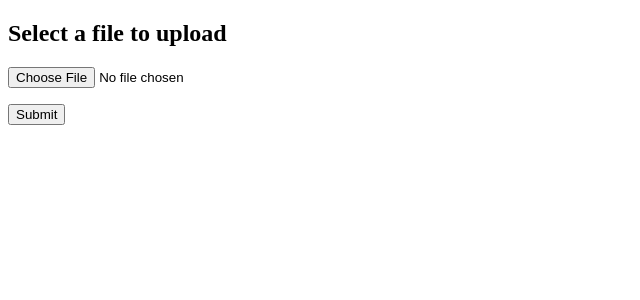
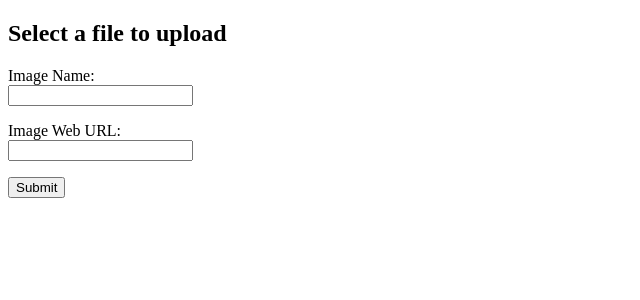
Before and after one commit to dpannguyen/image-repository, a Flask app: page /upload in a window 1280 px wide. Shown: the top 300 px of the page, without its empty margins (0-640 px from the left). Run offline with Flask 2, Linux system fonts and the light colour scheme.

Commit message:
add web image to db and get labels from api

```diff
--- a/requirements.txt
+++ b/requirements.txt
@@ -1,3 +1,3 @@
+flask
 mysql-connector-python
-flask
-secrets
+requests
--- a/server.py
+++ b/server.py
@@ -1,32 +1,33 @@
-import flask
-import os
+import requests
 import secrets
 import sqlite3 as sql
-from werkzeug.utils import secure_filename
+from flask import Flask, render_template, flash, redirect, request
 
-UPLOAD_FOLDER = 'static/'
+
 ALLOWED_EXTENSIONS = set(['png', 'jpg', 'jpeg'])
+API_URL = "https://google-ai-vision.p.rapidapi.com/cloudVision/imageLabelsDetection"
 
-app = flask.Flask(__name__)
+app = Flask(__name__)
 app.secret_key = secrets.token_urlsafe(16)
-app.config['UPLOAD_FOLDER'] = UPLOAD_FOLDER
+
 
 def get_connection():
     conn = None
     try:
-        conn = sql.connect('repository.db')
-        print("Connected to repository")
+        conn = sql.connect('collection.db')
+        print("Connected to image collection")
     except:
-        print("Failed to connect to repository")
+        print("Failed to connect to image collection")
     return conn
 
 
 def initialize_repository():
     conn = get_connection()
     conn.execute("DROP TABLE IF EXISTS images")
-    conn.execute("CREATE TABLE images(id INT PRIMARY KEY NOT NULL, name TEXT NOT NULL, url TEXT NOT NULL, labels TEXT NOT NULL)")
+    conn.execute("CREATE TABLE images(name TEXT, url TEXT UNIQUE, labels TEXT)")
     conn.commit()
-    print("Initialized repository")
+    print("Initialized image collection")
+
 
 def check_extension(filename):
     print(filename)
@@ -36,46 +37,70 @@ def check_extension(filename):
     return ext in ALLOWED_EXTENSIONS
 
 
+def connect_to_api(image_url):
+    url = API_URL
+
+    with open('api_key.bin', encoding = 'utf-8') as binary_file:
+        api_key = binary_file.read()
+    headers = {
+        'content-type': "application/json",
+        'x-rapidapi-key': str(api_key),
+        'x-rapidapi-host': "google-ai-vision.p.rapidapi.com"
+    }
+
+    payload = "{\"source\": \"" + image_url + "\", \"sourceType\": \"url\"}"
+    response = requests.request("POST", url, data = payload, headers = headers)
+
+    print(response.text)
+    return response.json()
+
+
+def get_image_labels(image_url):
+    response = connect_to_api(image_url)
+    labels = response["labels"]
+    print(labels)
+    return ', '.join(labels)
+
+
 @app.route("/")
 def index_page():
     conn = get_connection()
-    rows = conn.execute("SELECT * FROM images")
+    rows = conn.execute("SELECT rowid, * FROM images")
 
     images = []
     for row in rows:
         images.append({
             'id': row[0],
             'name': row[1],
-            'url': "static/" + row[2],
+            'url': row[2],
             'labels': row[3]
         })
-    return flask.render_template('index.html', images = images)
+    return render_template('index.html', images = images)
 
 
 @app.route('/upload')
 def upload_page():
-    return flask.render_template('upload.html')
+    return render_template('upload.html')
+
 
 @app.route('/upload', methods = ['POST'])
 def upload_image():
-    if 'image' not in flask.request.files:
-        flask.flash("Form missing image type")
-        return flask.redirect(flask.request.url)
+    name = request.form['name']
+    image_url = request.form['image_url']
 
-    image = flask.request.files['image']
-    if image.filename == '':
-        flask.flash("No image selected")
-        return flask.redirect(flask.request.url)
+    if check_extension(image_url):
+        flash("Image successfully uploaded")
 
-    if check_extension(image.filename):
-        filename = secure_filename(image.filename)
-        path = os.path.join(app.config['UPLOAD_FOLDER'], filename)
-        image.save(path)
-        flask.flash("Image successfully uploaded")
-        return flask.render_template('upload.html', image = image)
+        labels = get_image_labels(image_url)
+        conn = get_connection()
+        conn.execute("INSERT OR IGNORE INTO images(name, url, labels) VALUES (?, ?, ?)", (name, image_url, labels))
+        conn.commit()
+
+        return render_template('upload.html', image_url = image_url)
+
     else:
-        flask.flash("Unsupported extension. The supported extensions are png, jpg, and jpeg")
-        return flask.redirect(flask.request.url)
+        flash("Unsupported extension. The supported extensions are png, jpg, and jpeg")
+        return redirect(request.url)
 
 if __name__ == '__main__':
     initialize_repository()
--- a/templates/upload.html
+++ b/templates/upload.html
@@ -12,18 +12,24 @@
 	{% endif %}
 	{% endwith %}
 </p>
-{% if filename %}
-	<div>
-		<img src="{{ url_for('display_image', filename=filename) }}">
-	</div>
-{% endif %}
 <form method="post" action="/upload" enctype="multipart/form-data">
 	<dl>
 		<p>
-			<input type="file" name="image" autocomplete="off" required>
+			<dt>Image Name:</dt>
+			<input type="text" name="name">
+		</p>
+		<p>
+			<dt>Image Web URL:</dt>
+			<input type="text" name="image_url">
 		</p>
 	</dl>
 	<p>
 		<input type="submit" value="Submit">
 	</p>
 </form>
+{% if image_url %}
+<div>
+	<h3>Image here</h3>
+	<img src="{{image_url}}" width="400" height="400">
+</div>
+{% endif %}
```
Also changed, not shown: templates/index.html (+5 -5 lines), collection.db (added), repository.db (deleted), static/jira_ghost.png (deleted), 1 other file. Lines whose indentation alone changed are shown as unchanged.
